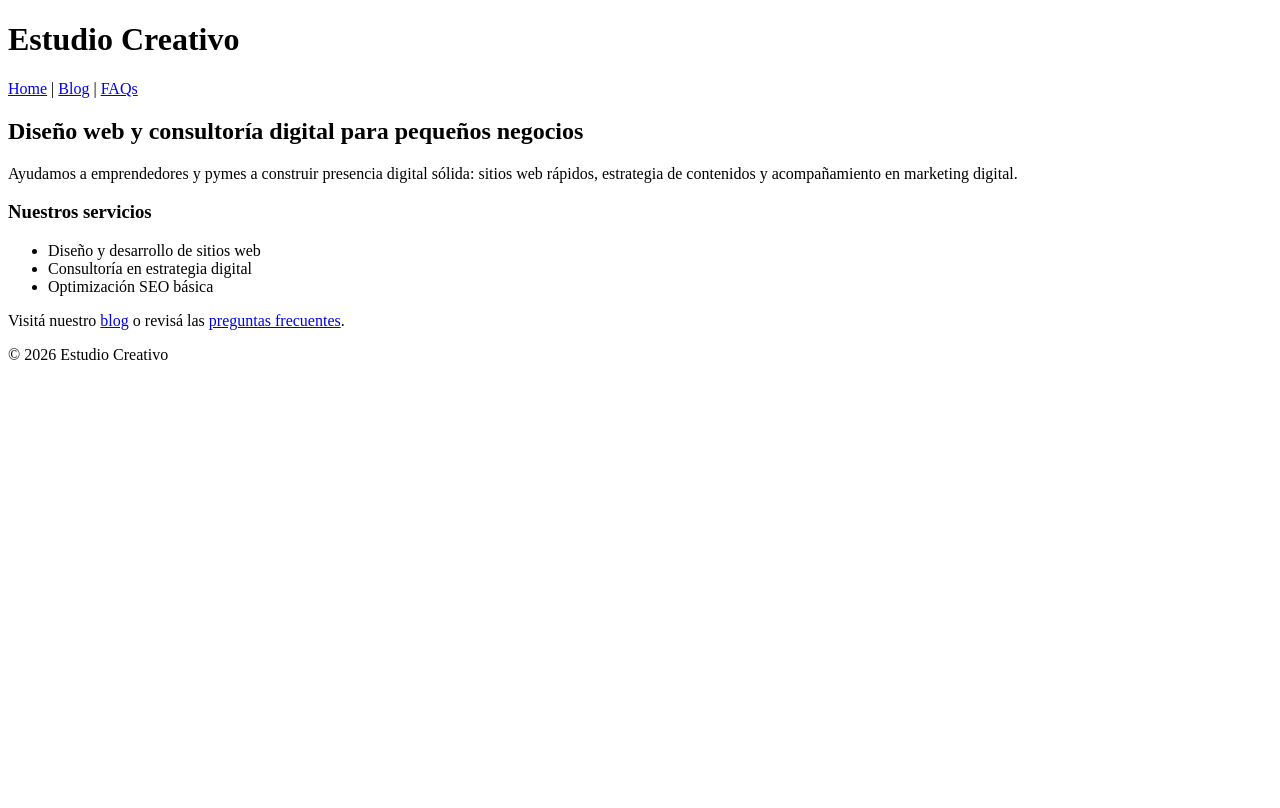
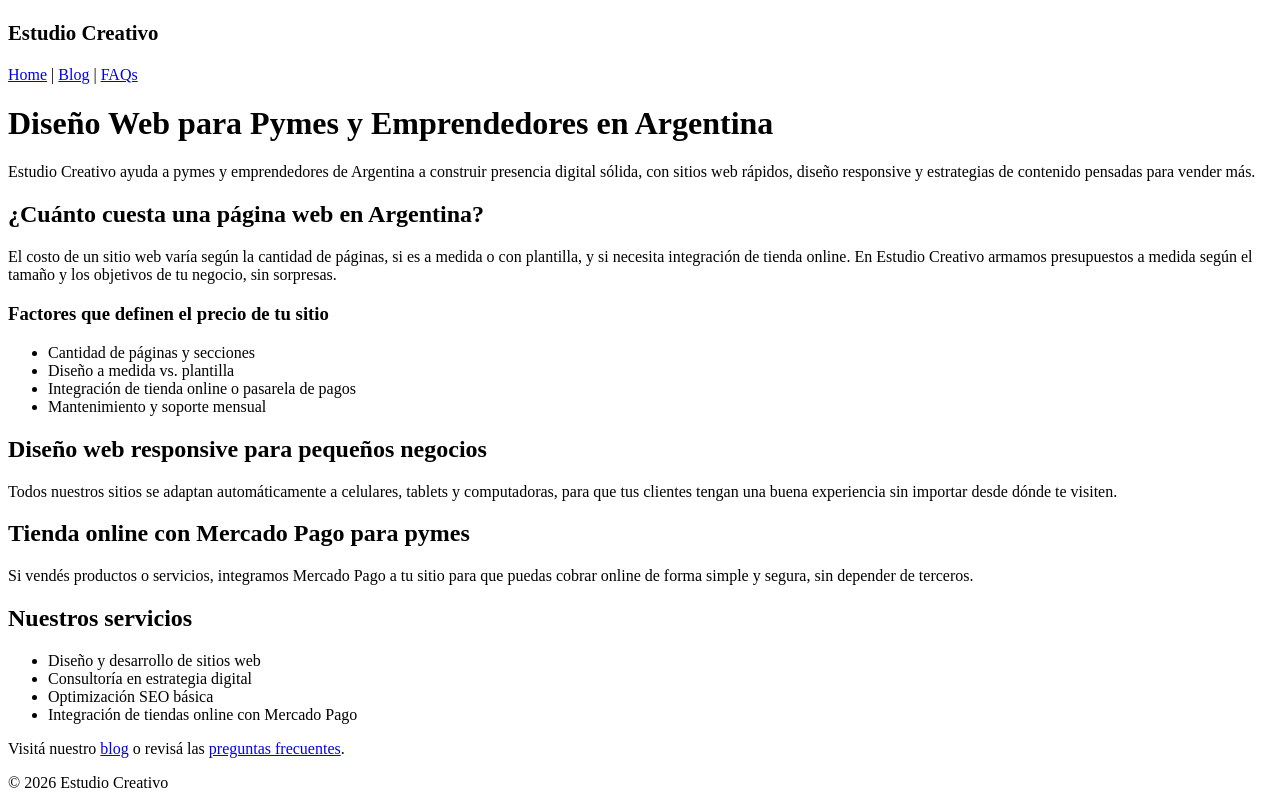
Before and after one commit to santino-a11y/santino-a11y.github.io, a plain HTML site: page index.html in a window 1280 px wide. Drawn offline with Linux system fonts and the light colour scheme.

Commit message:
Add files via upload

```diff
--- a/index.html
+++ b/index.html
@@ -2,32 +2,73 @@
 <html lang="es">
 <head>
   <meta charset="UTF-8">
-  <title>Estudio Creativo — Diseño Web y Consultoría Digital</title>
-  <meta name="description" content="Estudio Creativo: servicios de diseño web, consultoría digital y estrategia de contenidos.">
-  <!-- IMPORTANTE: cuando Google Search Console te dé tu meta tag de verificación,
-       reemplazá la línea de abajo por la que te den a vos -->
- <meta name="google-site-verification" content="j-tLipyLqFc_xbEoyXhQC9evQ3X9dVRkVm9TNSW9GTE" />
+  <title>Diseño Web para Pymes en Argentina | Estudio Creativo</title>
+  <meta name="description" content="Diseñamos sitios web responsive para pymes y emprendedores en Argentina. Presupuesto a medida, integración con Mercado Pago y enfoque en SEO. Contactanos.">
+  <link rel="canonical" href="https://santino-a11y.github.io/">
+  <meta name="google-site-verification" content="j-tLipyLqFc_xbEoyXhQC9evQ3X9dVRkVm9TNSW9GTE" />
+  <script type="application/ld+json">
+  {
+    "@context": "https://schema.org",
+    "@type": "ProfessionalService",
+    "name": "Estudio Creativo",
+    "description": "Estudio de diseño web y consultoría digital para pymes y emprendedores en Argentina.",
+    "url": "https://santino-a11y.github.io/",
+    "telephone": "+54-11-5555-0123",
+    "priceRange": "$$",
+    "address": {
+      "@type": "PostalAddress",
+      "streetAddress": "Av. Corrientes 1234",
+      "addressLocality": "Ciudad Autónoma de Buenos Aires",
+      "addressRegion": "CABA",
+      "postalCode": "C1043",
+      "addressCountry": "AR"
+    },
+    "areaServed": "AR"
+  }
+  </script>
 </head>
 <body>
   <header>
-    <h1>Estudio Creativo</h1>
+    <p style="font-weight:bold; font-size:1.3em;">Estudio Creativo</p>
     <nav>
-      <a href="index.html">Home</a> |
+      <a href="/">Home</a> |
       <a href="blog.html">Blog</a> |
       <a href="faq.html">FAQs</a>
     </nav>
   </header>
 
   <main>
-    <h2>Diseño web y consultoría digital para pequeños negocios</h2>
-    <p>Ayudamos a emprendedores y pymes a construir presencia digital sólida:
-    sitios web rápidos, estrategia de contenidos y acompañamiento en marketing digital.</p>
+    <h1>Diseño Web para Pymes y Emprendedores en Argentina</h1>
+    <p>Estudio Creativo ayuda a pymes y emprendedores de Argentina a construir presencia digital
+    sólida, con sitios web rápidos, diseño responsive y estrategias de contenido pensadas para
+    vender más.</p>
 
-    <h3>Nuestros servicios</h3>
+    <h2>¿Cuánto cuesta una página web en Argentina?</h2>
+    <p>El costo de un sitio web varía según la cantidad de páginas, si es a medida o con plantilla,
+    y si necesita integración de tienda online. En Estudio Creativo armamos presupuestos a medida
+    según el tamaño y los objetivos de tu negocio, sin sorpresas.</p>
+    <h3>Factores que definen el precio de tu sitio</h3>
+    <ul>
+      <li>Cantidad de páginas y secciones</li>
+      <li>Diseño a medida vs. plantilla</li>
+      <li>Integración de tienda online o pasarela de pagos</li>
+      <li>Mantenimiento y soporte mensual</li>
+    </ul>
+
+    <h2>Diseño web responsive para pequeños negocios</h2>
+    <p>Todos nuestros sitios se adaptan automáticamente a celulares, tablets y computadoras, para
+    que tus clientes tengan una buena experiencia sin importar desde dónde te visiten.</p>
+
+    <h2>Tienda online con Mercado Pago para pymes</h2>
+    <p>Si vendés productos o servicios, integramos Mercado Pago a tu sitio para que puedas cobrar
+    online de forma simple y segura, sin depender de terceros.</p>
+
+    <h2>Nuestros servicios</h2>
     <ul>
       <li>Diseño y desarrollo de sitios web</li>
       <li>Consultoría en estrategia digital</li>
       <li>Optimización SEO básica</li>
+      <li>Integración de tiendas online con Mercado Pago</li>
     </ul>
 
     <p>Visitá nuestro <a href="blog.html">blog</a> o revisá las <a href="faq.html">preguntas frecuentes</a>.</p>
```
Also changed, not shown: blog.html (+4 -2 lines), faq.html (+4 -2 lines).
